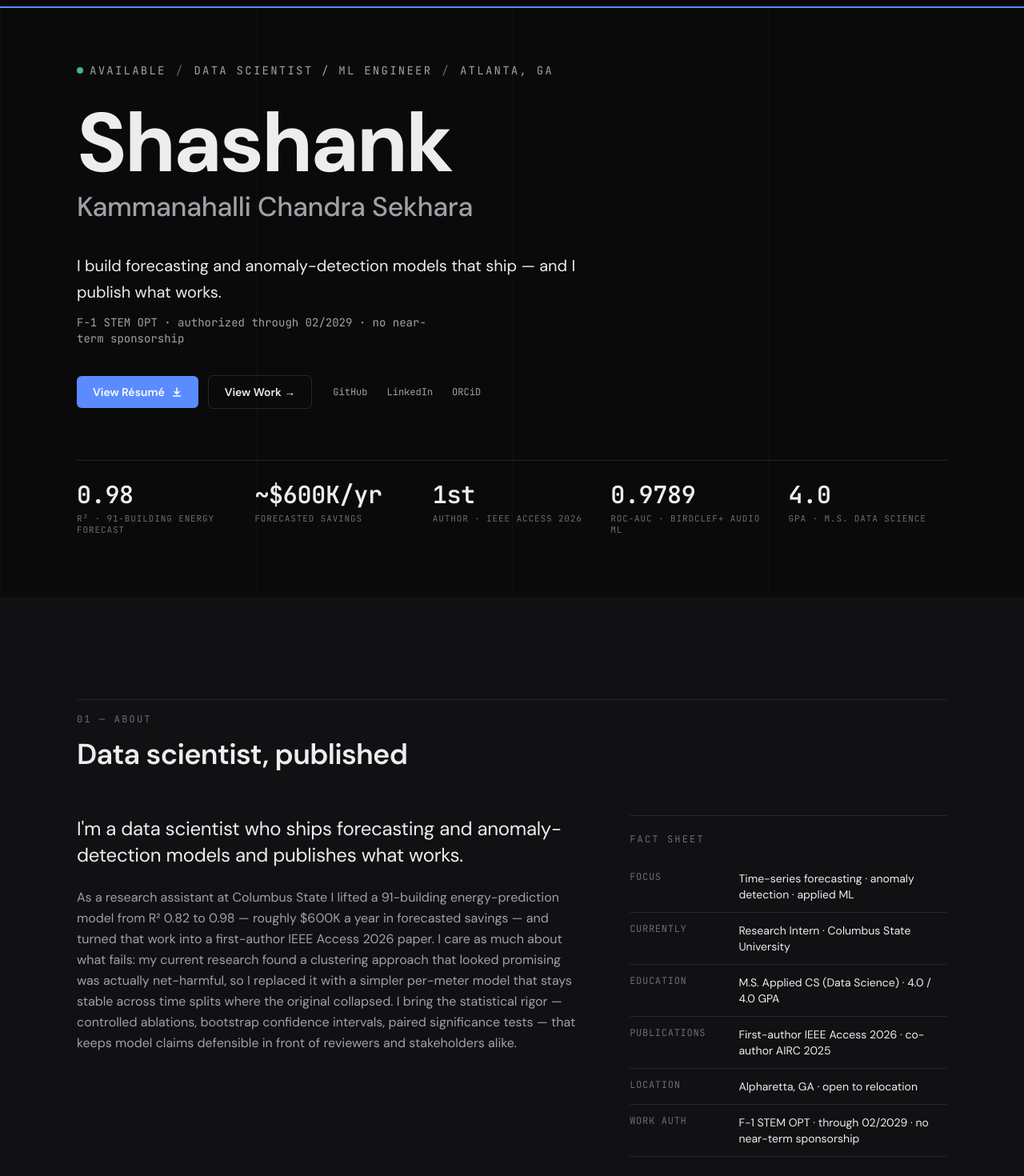
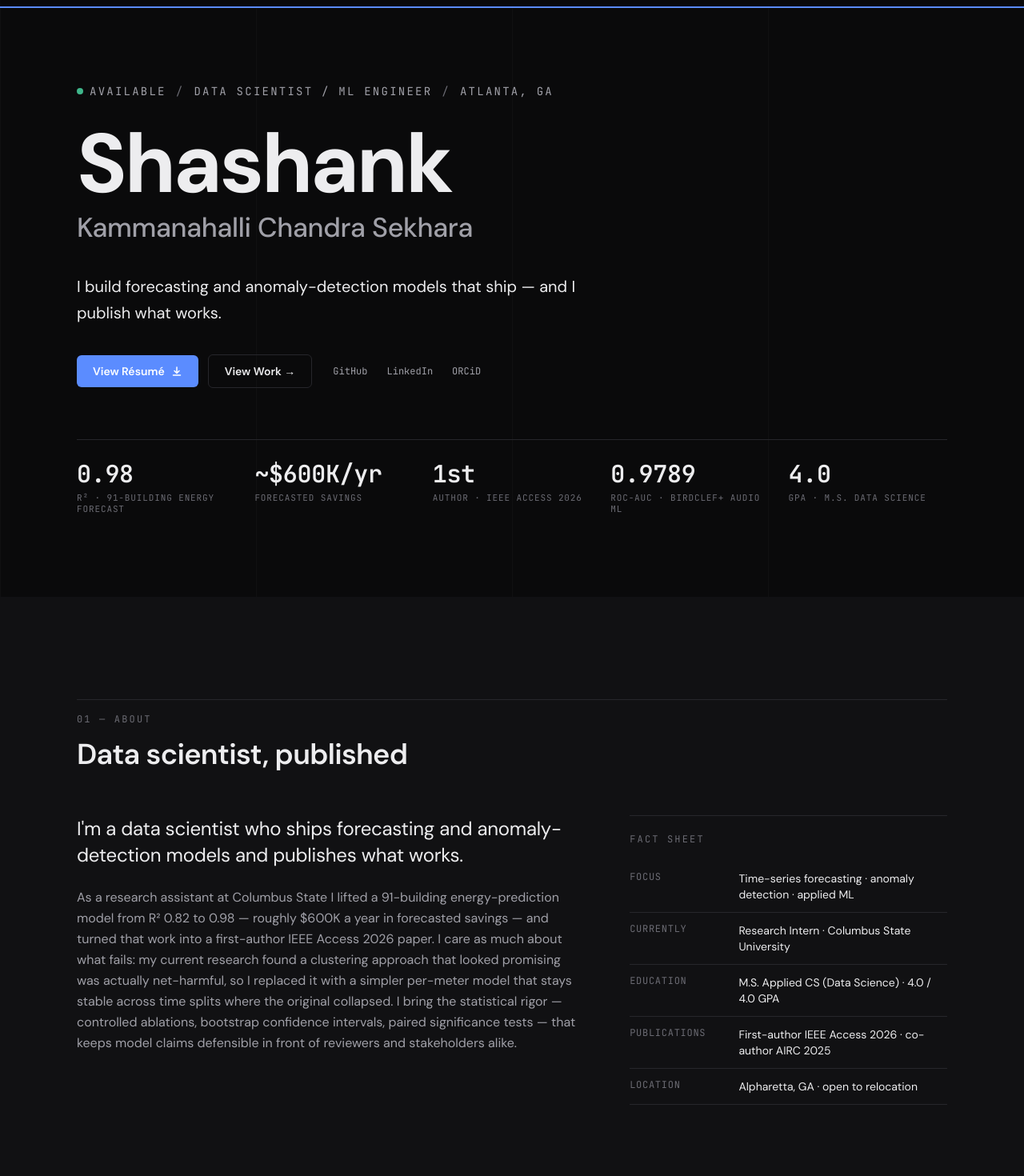
Before and after one commit to kesiee/portfolio, a Next.js app: page / in a window 1280 px wide. Shown: the part 54-1524 px from the top of the page at 80% size. Built offline with nearby package versions, Linux system fonts and the light colour scheme.

Commit message:
chore: remove work-authorization / sponsorship copy from site
Handled directly with recruiters instead of surfacing on-page.

Co-Authored-By: claude-flow <ruv@ruv.net>

```diff
--- a/components/Hero.tsx
+++ b/components/Hero.tsx
@@ -80,14 +80,6 @@ export default function Hero() {
             style={{ color: "var(--text)" }}
           >
             {personal.heroLine}
-          </motion.p>
-
-          <motion.p
-            variants={item}
-            className="mt-3 text-sm max-w-[52ch]"
-            style={{ color: "var(--muted)", fontFamily: "var(--font-mono)" }}
-          >
-            {personal.workAuth}
           </motion.p>
 
           {/* CTAs */}
--- a/lib/data.ts
+++ b/lib/data.ts
@@ -50,7 +50,6 @@ export const factSheet: { k: string; v: string }[] = [
   { k: "Education", v: "M.S. Applied CS (Data Science) · 4.0 / 4.0 GPA" },
   { k: "Publications", v: "First-author IEEE Access 2026 · co-author AIRC 2025" },
   { k: "Location", v: "Alpharetta, GA · open to relocation" },
-  { k: "Work auth", v: "F-1 STEM OPT · through 02/2029 · no near-term sponsorship" },
 ];
 
 /* ── Skills: flat category → items, rendered as text rows (no pills) ── */
```
